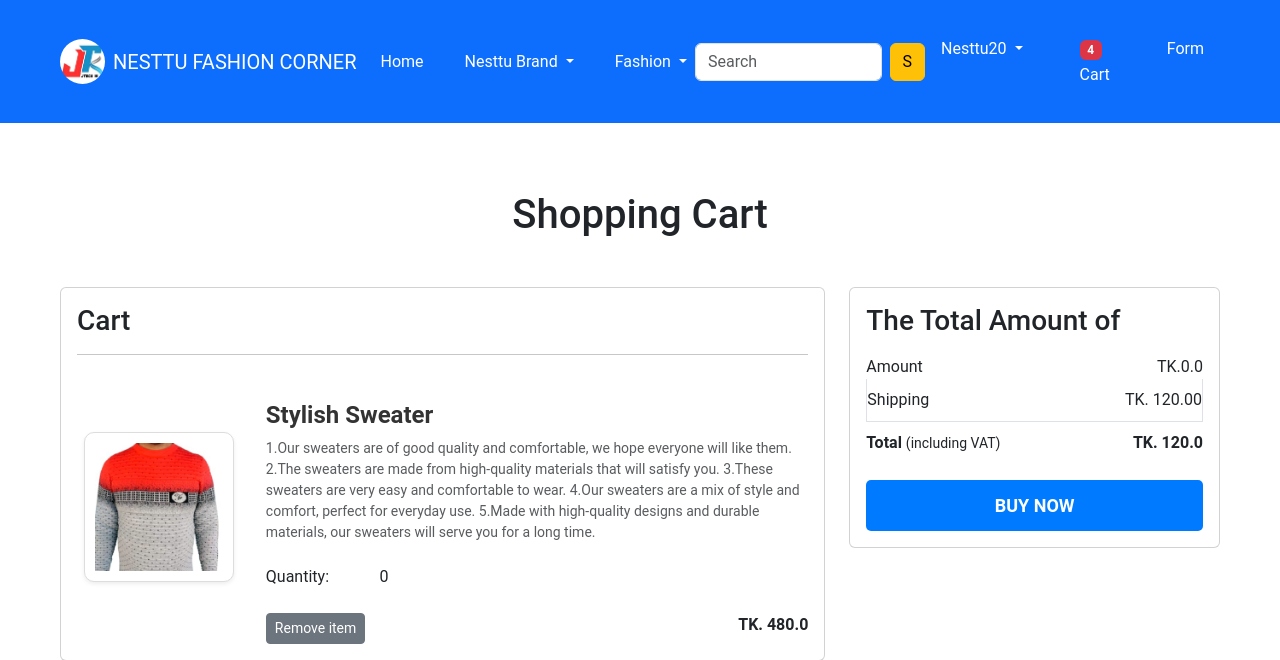
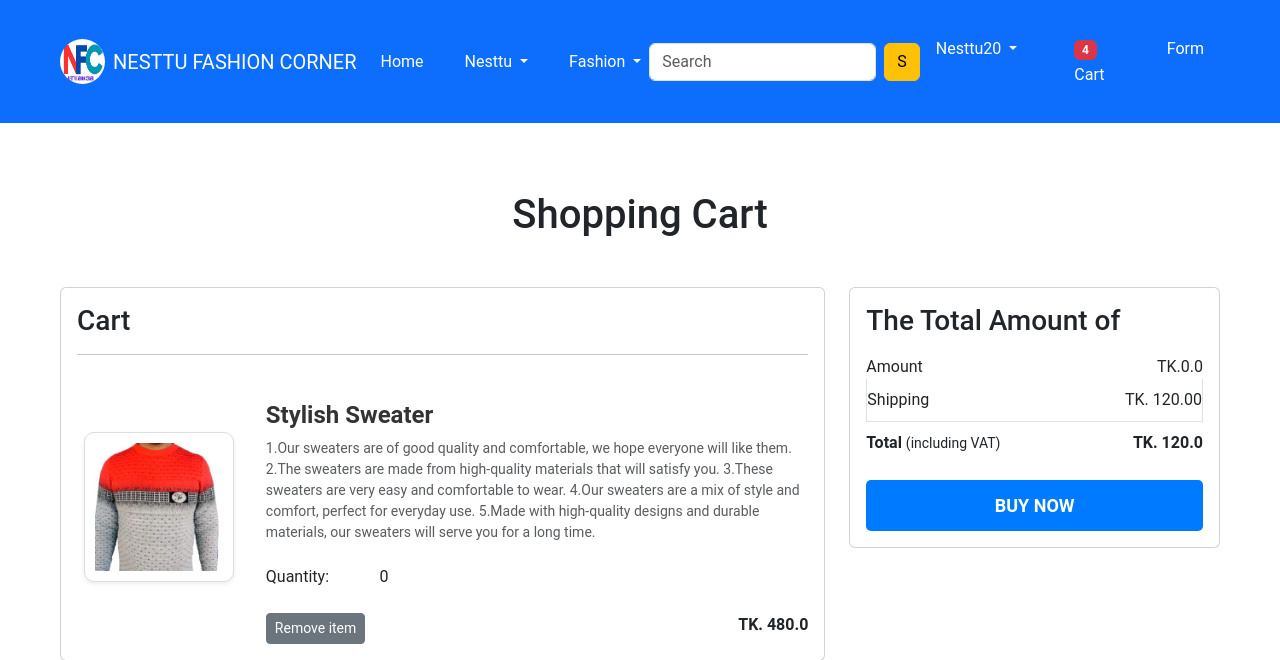
Before and after one commit to jamal1210/nesttu, a Django app: page /cart/ in a window 1280 px wide. Shown: the top 660 px of the page. Run offline with Django 3.2, Linux system fonts and the light colour scheme; a user stored in the database is signed in; data comes from the database, SQL or seed files in the repository; parts of the project's set-up code (start-up, migrations or seed data) failed here and were passed over; some libraries are stand-ins or nearby versions; some web fonts are replaced.

Commit message:
2nd update

```diff
--- a/app/templates/app/base.html
+++ b/app/templates/app/base.html
@@ -42,7 +42,7 @@
       <div class="container">
         <a class="navbar-brand d-flex align-items-center" href="/">
           <!-- Logo Image -->
-          <img src="{% static 'app/images/banner/LOGO.jpg' %}" alt="NESTTU Logo" class="navbar-logo me-2">
+          <img src="{% static 'app/images/payavail/nesttu logo.jpg' %}" alt="NESTTU Logo" class="navbar-logo me-2">
           NESTTU FASHION CORNER
         </a>
         <button class="navbar-toggler" type="button" data-bs-toggle="collapse" data-bs-target="#navbarSupportedContent" aria-controls="navbarSupportedContent" aria-expanded="false" aria-label="Toggle navigation">
@@ -55,7 +55,7 @@
             </li>
             <li class="nav-item dropdown">
               <a class="nav-link dropdown-toggle text-white" href="#" id="electronicsDropdown" role="button" data-bs-toggle="dropdown" aria-expanded="false">
-                Nesttu Brand
+                Nesttu
               </a>
               <ul class="dropdown-menu" aria-labelledby="electronicsDropdown">
                 <li><a class="dropdown-item" href="{% url 'mobile' %}">Men's Fashion</a></li>
```
Also changed, not shown: app/static/app/images/payavail/25.jpg (added), app/static/app/images/payavail/blog-1.jpg (deleted), app/static/app/images/payavail/blog-2.jpg (deleted), app/static/app/images/payavail/blog-3.jpg (deleted), app/static/app/images/payavail/nesttu logo.jpg (added), app/static/app/images/payavail/upi.png (deleted), app/static/app/images/payment.png (deleted).
